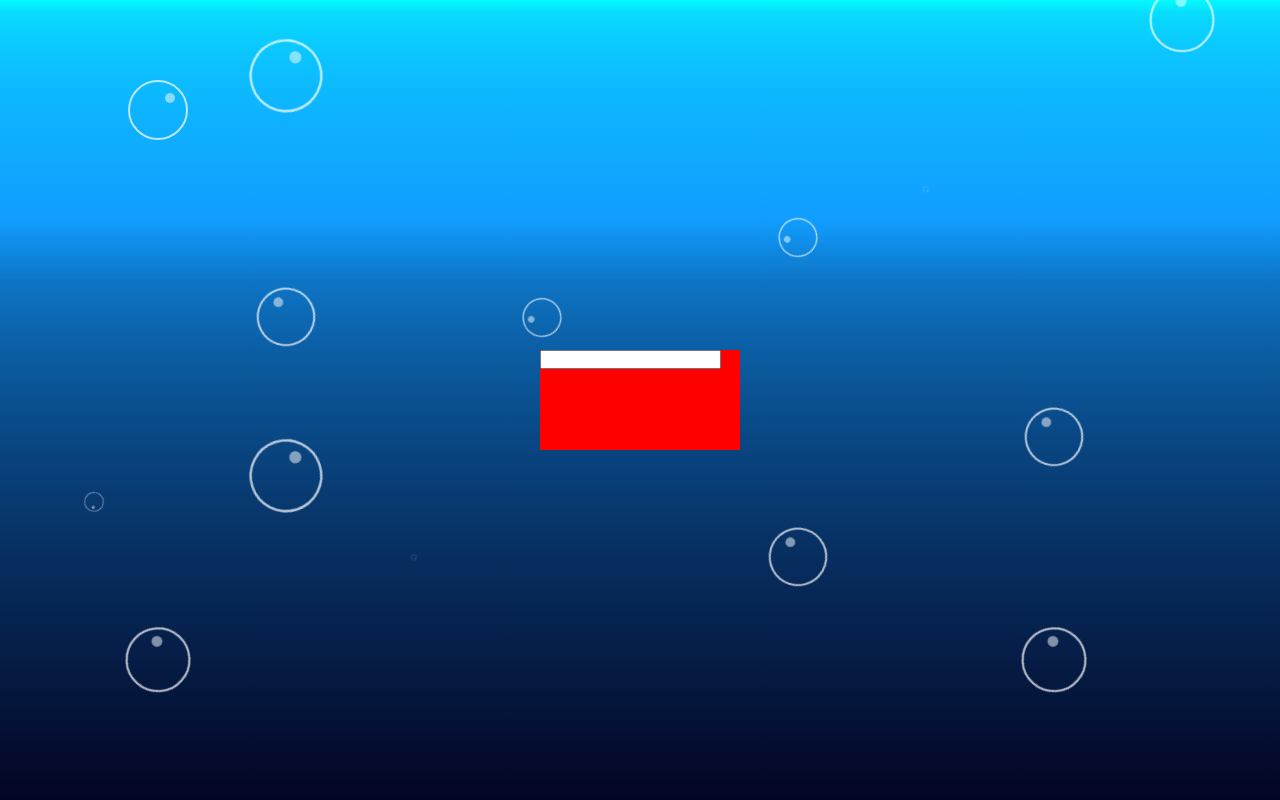
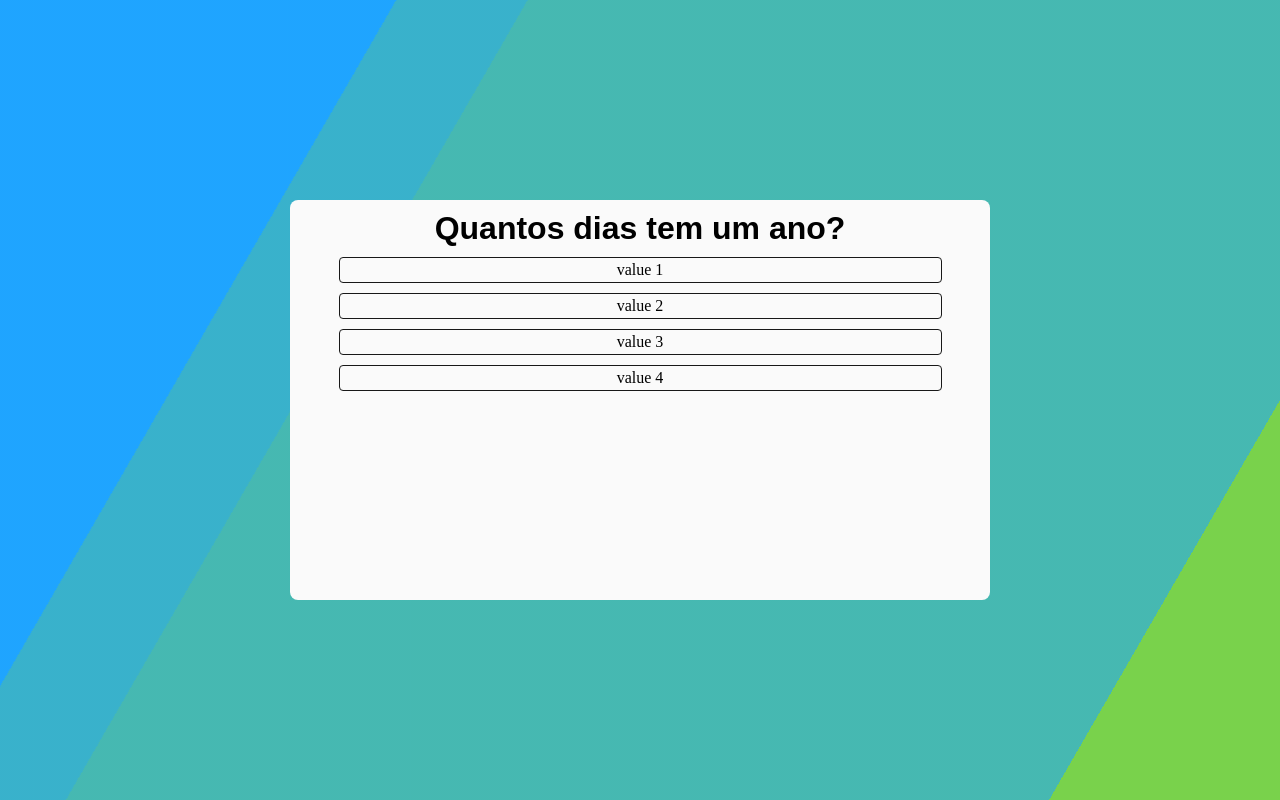
Before and after one commit to Ramonprog/quiz-vue3, a Vue app: page / in a window 1280 px wide. Built offline with nearby package versions, Linux system fonts and the light colour scheme.

Commit message:
feat: Questions and Answers component

```diff
--- a/src/App.vue
+++ b/src/App.vue
@@ -1,12 +1,24 @@
 <script setup>
 import BackgroundComponent from "./component/Background.vue";
+import TriviaQuestion from "./component/TriviaQuestion.vue";
+import { ref } from "vue";
+import TriviaButtons from "./component/TriviaButtons.vue";
+
+const question = ref("Quantos dias tem um ano?");
+
+const answers = ref(["value 1", "value 2", "value 3", "value 4"]);
+
+const selectedAnswer = (answer) => {
+  console.log(answer);
+};
 </script>
 
 <template>
   <BackgroundComponent>
     <div class="container">
-      <div class="div">
-        <input type="text" />
+      <div class="mainContent">
+        <TriviaQuestion :question="question" />
+        <TriviaButtons :answers="answers" @selectedAnswer="selectedAnswer" />
       </div>
     </div>
   </BackgroundComponent>
@@ -25,10 +37,12 @@ import BackgroundComponent from "./component/Background.vue";
   justify-content: center;
   align-items: center;
 }
-.div {
-  width: 200px;
-  height: 100px;
-  background-color: red;
+.mainContent {
+  width: 700px;
+  background-color: #fafafa;
+  min-height: 400px;
+  border-radius: 8px;
   z-index: 1;
+  text-align: center;
 }
 </style>
--- a/src/component/Background.vue
+++ b/src/component/Background.vue
@@ -5,134 +5,54 @@ export default {
 </script>
 
 <template>
-  <div class="wrapper">
+  <div class="bg"></div>
+  <div class="bg bg2"></div>
+  <div class="bg bg3"></div>
+  <div>
     <slot></slot>
-    <div><span class="dot"></span></div>
-    <div><span class="dot"></span></div>
-    <div><span class="dot"></span></div>
-    <div><span class="dot"></span></div>
-    <div><span class="dot"></span></div>
-    <div><span class="dot"></span></div>
-    <div><span class="dot"></span></div>
-    <div><span class="dot"></span></div>
-    <div><span class="dot"></span></div>
-    <div><span class="dot"></span></div>
-    <div><span class="dot"></span></div>
-    <div><span class="dot"></span></div>
-    <div><span class="dot"></span></div>
-    <div><span class="dot"></span></div>
-    <div><span class="dot"></span></div>
   </div>
 </template>
 
 <style scoped>
-.wrapper {
+html {
   height: 100%;
-  width: 100%;
-  background: linear-gradient(180deg, #04fafd, 5%, #119dff, 50%, #030423);
-  position: absolute;
 }
 
-.wrapper div {
-  height: 60px;
-  width: 60px;
-  border: 2px solid rgba(255, 255, 255, 0.7);
-  border-radius: 50px;
-  position: absolute;
-  top: 10%;
-  left: 10%;
-  animation: 4s linear infinite;
+body {
+  margin: 0;
 }
-div .dot {
-  height: 10px;
-  width: 10px;
-  border-radius: 50px;
-  background: rgba(255, 255, 255, 0.5);
-  position: absolute;
-  top: 20%;
-  right: 20%;
+
+.bg {
+  animation: slide 3s ease-in-out infinite alternate;
+  background-image: linear-gradient(-60deg, #6c3 50%, #09f 50%);
+  bottom: 0;
+  left: -50%;
+  opacity: 0.5;
+  position: fixed;
+  right: -50%;
+  top: 0;
+  z-index: -1;
 }
-.wrapper div:nth-child(1) {
-  top: 20%;
-  left: 20%;
-  animation: animate 8s linear infinite;
+
+.bg2 {
+  animation-direction: alternate-reverse;
+  animation-duration: 4s;
 }
-.wrapper div:nth-child(2) {
-  top: 60%;
-  left: 80%;
-  animation: animate 10s linear infinite;
+
+.bg3 {
+  animation-duration: 5s;
 }
-.wrapper div:nth-child(3) {
-  top: 40%;
-  left: 40%;
-  animation: animate 3s linear infinite;
+
+h1 {
+  font-family: monospace;
 }
-.wrapper div:nth-child(4) {
-  top: 66%;
-  left: 30%;
-  animation: animate 7s linear infinite;
-}
-.wrapper div:nth-child(5) {
-  top: 90%;
-  left: 10%;
-  animation: animate 9s linear infinite;
-}
-.wrapper div:nth-child(6) {
-  top: 30%;
-  left: 60%;
-  animation: animate 5s linear infinite;
-}
-.wrapper div:nth-child(7) {
-  top: 70%;
-  left: 20%;
-  animation: animate 8s linear infinite;
-}
-.wrapper div:nth-child(8) {
-  top: 75%;
-  left: 60%;
-  animation: animate 10s linear infinite;
-}
-.wrapper div:nth-child(9) {
-  top: 50%;
-  left: 50%;
-  animation: animate 6s linear infinite;
-}
-.wrapper div:nth-child(10) {
-  top: 45%;
-  left: 20%;
-  animation: animate 10s linear infinite;
-}
-.wrapper div:nth-child(11) {
-  top: 10%;
-  left: 90%;
-  animation: animate 9s linear infinite;
-}
-.wrapper div:nth-child(12) {
-  top: 20%;
-  left: 70%;
-  animation: animate 7s linear infinite;
-}
-.wrapper div:nth-child(13) {
-  top: 20%;
-  left: 20%;
-  animation: animate 8s linear infinite;
-}
-.wrapper div:nth-child(14) {
-  top: 60%;
-  left: 5%;
-  animation: animate 6s linear infinite;
-}
-.wrapper div:nth-child(15) {
-  top: 90%;
-  left: 80%;
-  animation: animate 9s linear infinite;
-}
-@keyframes animate {
+
+@keyframes slide {
   0% {
-    transform: scale(0) translateY(0) rotate(70deg);
+    transform: translateX(-25%);
   }
   100% {
-    transform: scale(1.3) translateY(-100px) rotate(360deg);
+    transform: translateX(25%);
   }
 }
 </style>
--- /dev/null
+++ b/src/component/TriviaButtons.vue
@@ -0,0 +1,30 @@
+<script setup>
+defineProps({
+  answers: [String],
+});
+
+const emit = defineEmits(["selectedAnswer"]);
+</script>
+
+<template>
+  <button v-for="answer in answers" @click="emit('selectedAnswer', answer)">
+    {{ answer }}
+  </button>
+</template>
+
+<style scoped>
+button {
+  all: unset;
+  border: 1px solid #181818;
+  width: 85%;
+  padding: 3px;
+  margin-top: 10px;
+  border-radius: 4px;
+  cursor: pointer;
+}
+
+button:hover {
+  scale: 1.1;
+  transition: ease-in-out 0.3s;
+}
+</style>
--- /dev/null
+++ b/src/component/TriviaQuestion.vue
@@ -0,0 +1,16 @@
+<script setup>
+defineProps({
+  question: [],
+});
+</script>
+
+<template>
+  <h1>{{ question }}</h1>
+</template>
+
+<style scoped>
+h1 {
+  margin-top: 10px;
+  font-family: sans-serif;
+}
+</style>
```
Also changed, not shown: package.json (+0 -15 lines), 1 other file (tests, documents, lock files or other folders).
